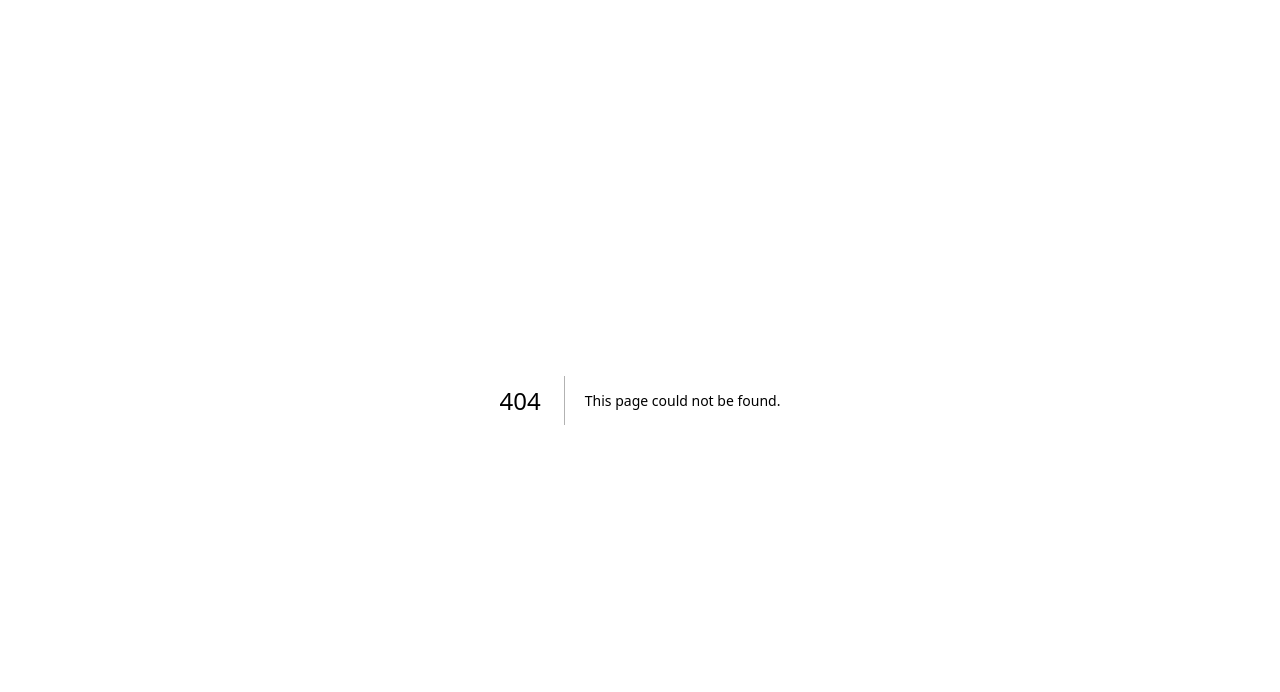
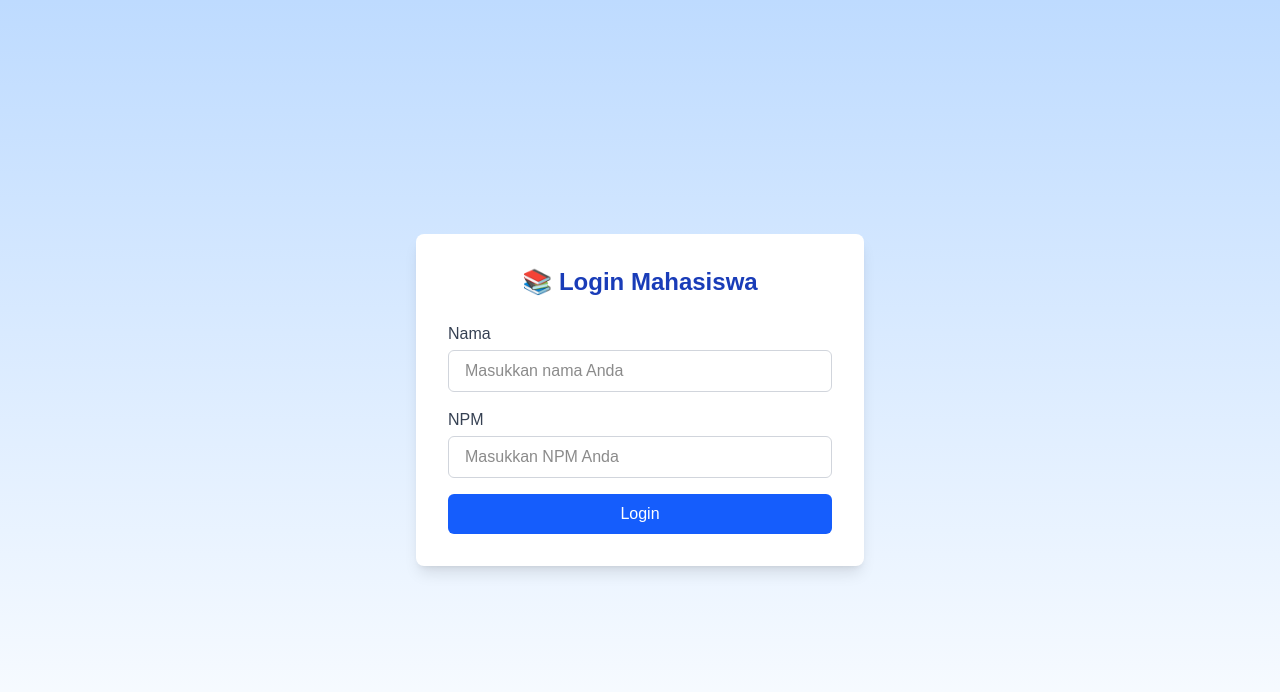
Before and after one commit to selvirahmadila/project-Bukuku, a Next.js app in the folder frontend/: page /login in a window 1280 px wide. Before the commit this address had no page. Shown: the top 692 px of the page. Built offline with nearby package versions, Linux system fonts and the light colour scheme.

Commit message:
via: tampilan login user

```diff
--- /dev/null
+++ b/frontend/app/login/page.tsx
@@ -0,0 +1,90 @@
+'use client';
+
+import { useState } from 'react';
+import { useRouter } from 'next/navigation';
+
+export default function LoginPage() {
+  const [nama, setNama] = useState('');
+  const [npm, setNpm] = useState('');
+  const [error, setError] = useState('');
+  const router = useRouter();
+
+  const handleLogin = async (e: React.FormEvent) => {
+    e.preventDefault();
+    setError('');
+
+    try {
+      const res = await fetch('http://localhost:1220/api/user/login', {
+        method: 'POST',
+        headers: { 'Content-Type': 'application/json' },
+        body: JSON.stringify({ nama, npm }),
+      });
+
+      const data = await res.json();
+
+      if (res.ok && data.user) {
+        localStorage.setItem('userId', data.user.id);
+        localStorage.setItem('nama', data.user.nama);
+        localStorage.setItem('npm', data.user.npm);
+
+        router.push('/home');
+      } else {
+        setError('Login gagal, periksa kembali nama dan NPM.');
+      }
+    } catch (error) {
+      console.error('Login error:', error);
+      setError('Terjadi kesalahan. Silakan coba lagi.');
+    }
+  };
+
+  return (
+    <div className="min-h-screen flex items-center justify-center bg-gradient-to-b from-blue-200 to-white">
+      <div className="bg-white p-8 rounded-lg shadow-lg w-full max-w-md">
+        <h2 className="text-2xl font-bold mb-6 text-center text-blue-800">
+          📚 Login Mahasiswa
+        </h2>
+        {error && (
+          <div className="bg-red-100 text-red-700 p-2 rounded mb-4 text-center">
+            {error}
+          </div>
+        )}
+        <form onSubmit={handleLogin} className="space-y-4">
+          <div>
+            <label htmlFor="nama" className="block text-gray-700 font-medium mb-1">
+              Nama
+            </label>
+            <input
+              type="text"
+              id="nama"
+              value={nama}
+              onChange={(e) => setNama(e.target.value)}
+              className="w-full border border-gray-300 px-4 py-2 rounded-md focus:outline-none focus:ring-2 focus:ring-blue-500"
+              placeholder="Masukkan nama Anda"
+              required
+            />
+          </div>
+          <div>
+            <label htmlFor="npm" className="block text-gray-700 font-medium mb-1">
+              NPM
+            </label>
+            <input
+              type="text"
+              id="npm"
+              value={npm}
+              onChange={(e) => setNpm(e.target.value)}
+              className="w-full border border-gray-300 px-4 py-2 rounded-md focus:outline-none focus:ring-2 focus:ring-blue-500"
+              placeholder="Masukkan NPM Anda"
+              required
+            />
+          </div>
+          <button
+            type="submit"
+            className="w-full bg-blue-600 text-white py-2 rounded-md hover:bg-blue-700 transition duration-200"
+          >
+            Login
+          </button>
+        </form>
+      </div>
+    </div>
+  );
+}
```
